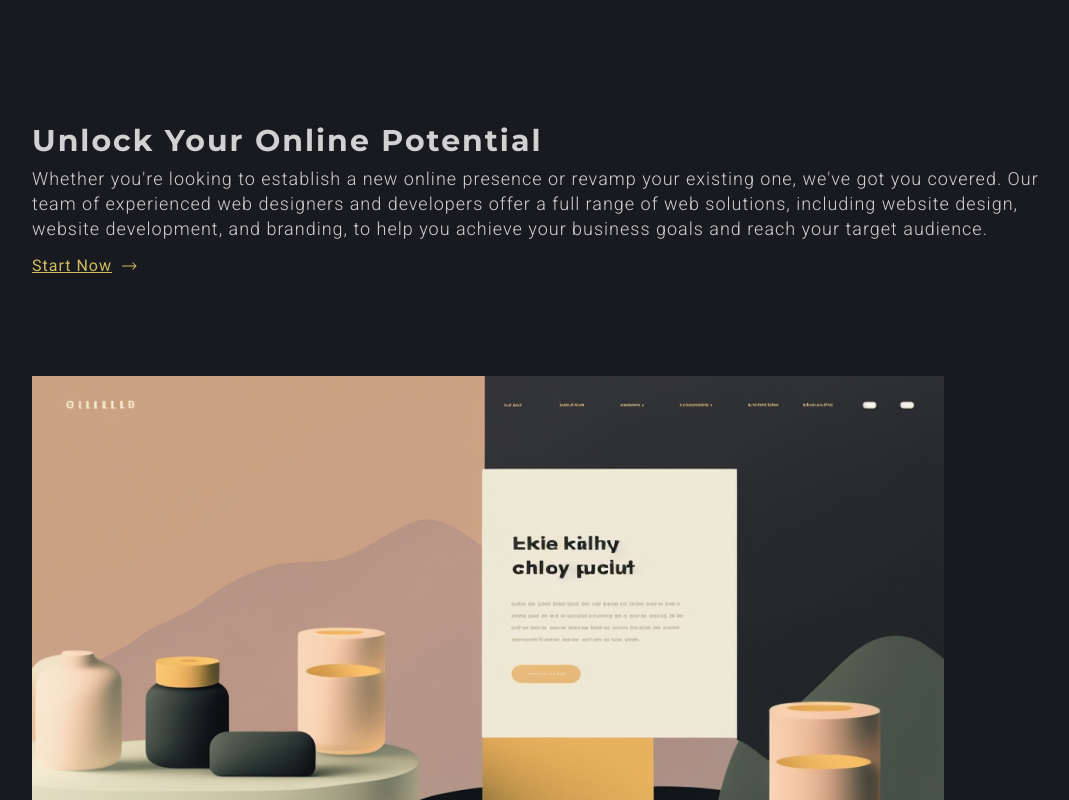
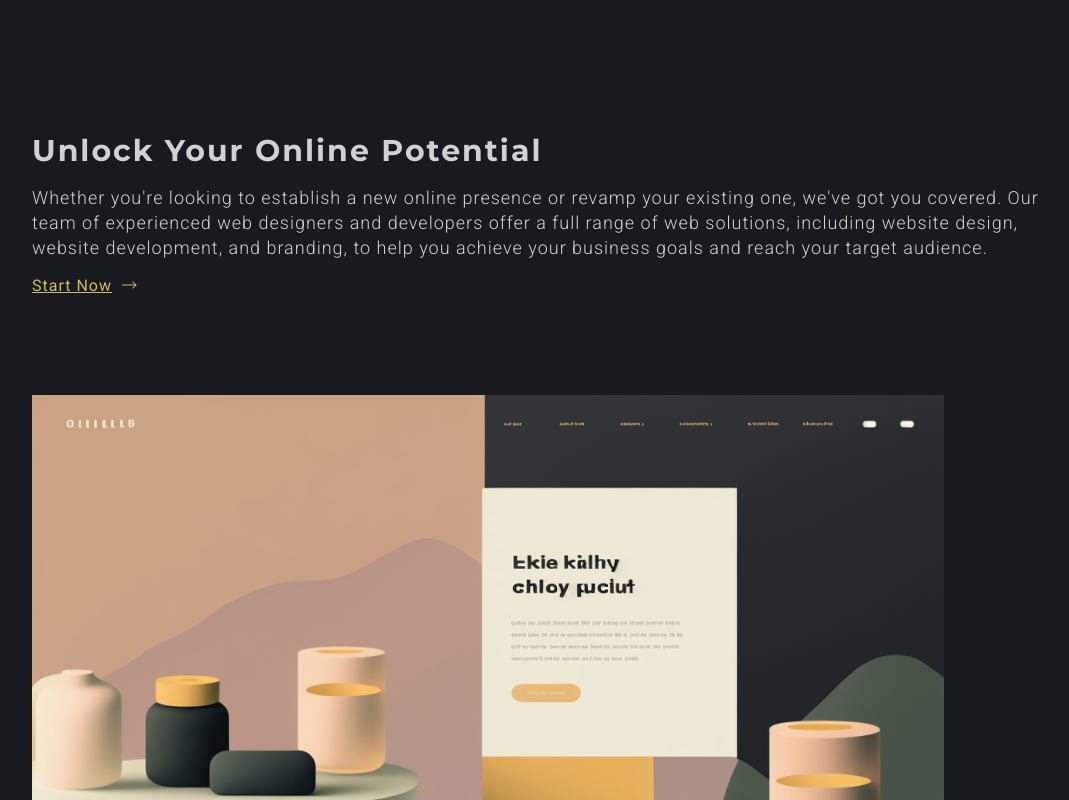
Before and after one commit to hamzaaminJS/Crid-Frontend, a React (Create React App) app: page / in a window 1280 px wide. Shown: the part 2000-2800 px from the top of the page, without its empty margins (96-1165 px from the left). Built offline with nearby package versions, Linux system fonts and the light colour scheme.

Commit message:
Initial Commit

```diff
--- a/src/sass/base/_typography.scss
+++ b/src/sass/base/_typography.scss
@@ -33,6 +33,7 @@
         color: rgba(255, 255, 255, 0.8);
         line-height: auto;
         letter-spacing: 2px;
+        line-height: 130%;
     }
     .heading-three{
         font-family: 'Montserrat';
```
